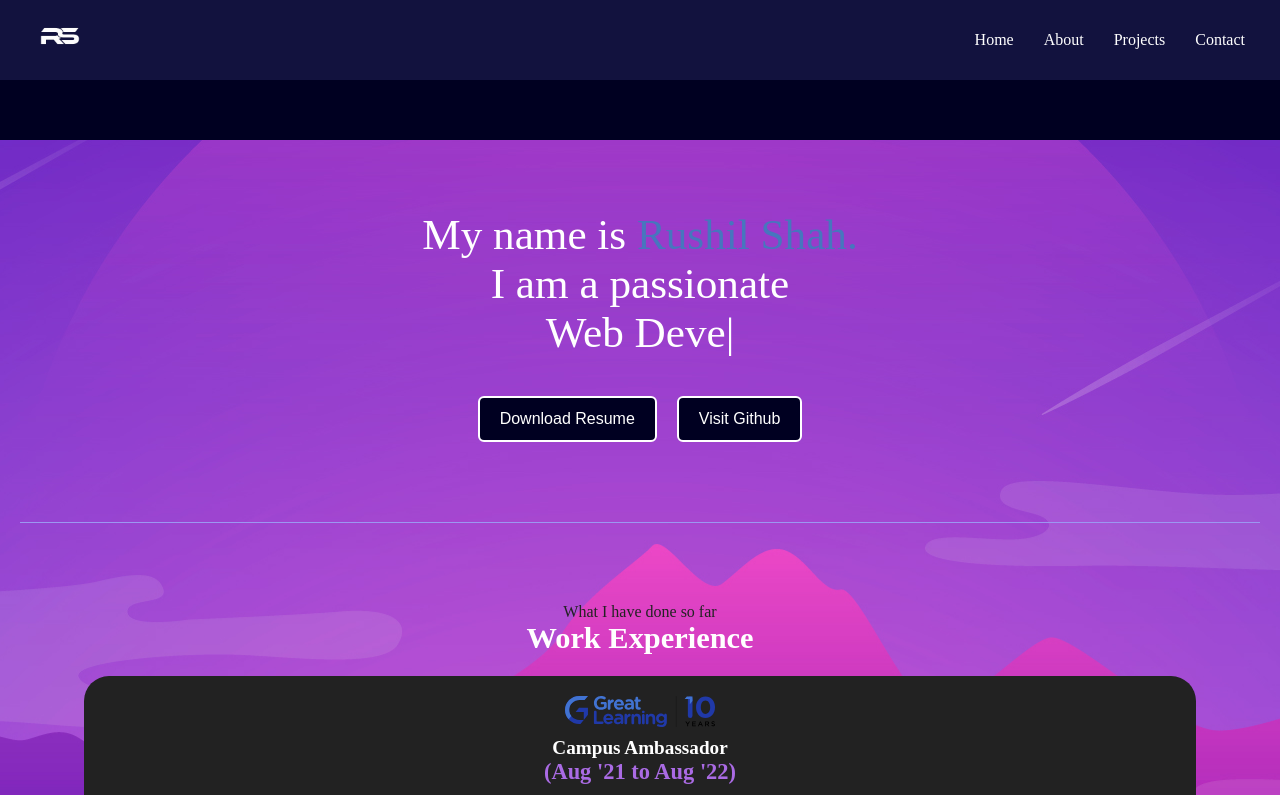
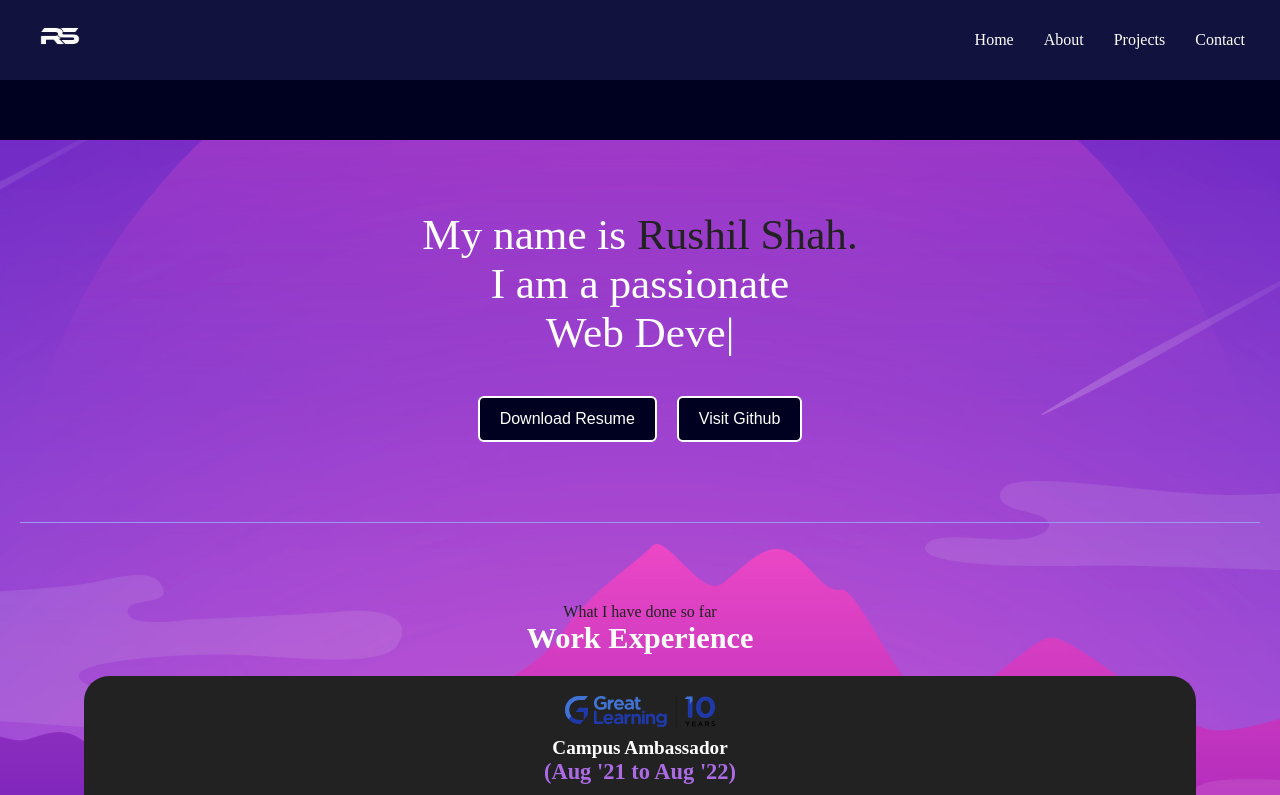
Before and after one commit to RushilShah01/PRODIGY_WD_04, a React (Create React App) app: page / in a window 1280 px wide. Shown: the top 795 px of the page. Built offline with nearby package versions, Linux system fonts and the light colour scheme.

Commit message:
index.css

```diff
--- a/src/index.css
+++ b/src/index.css
@@ -123,7 +123,7 @@ hr {
 }
 
 .purple {
-  color: #4776BE;
+  color: #222222;
 }
 
 .text-gray {
```
